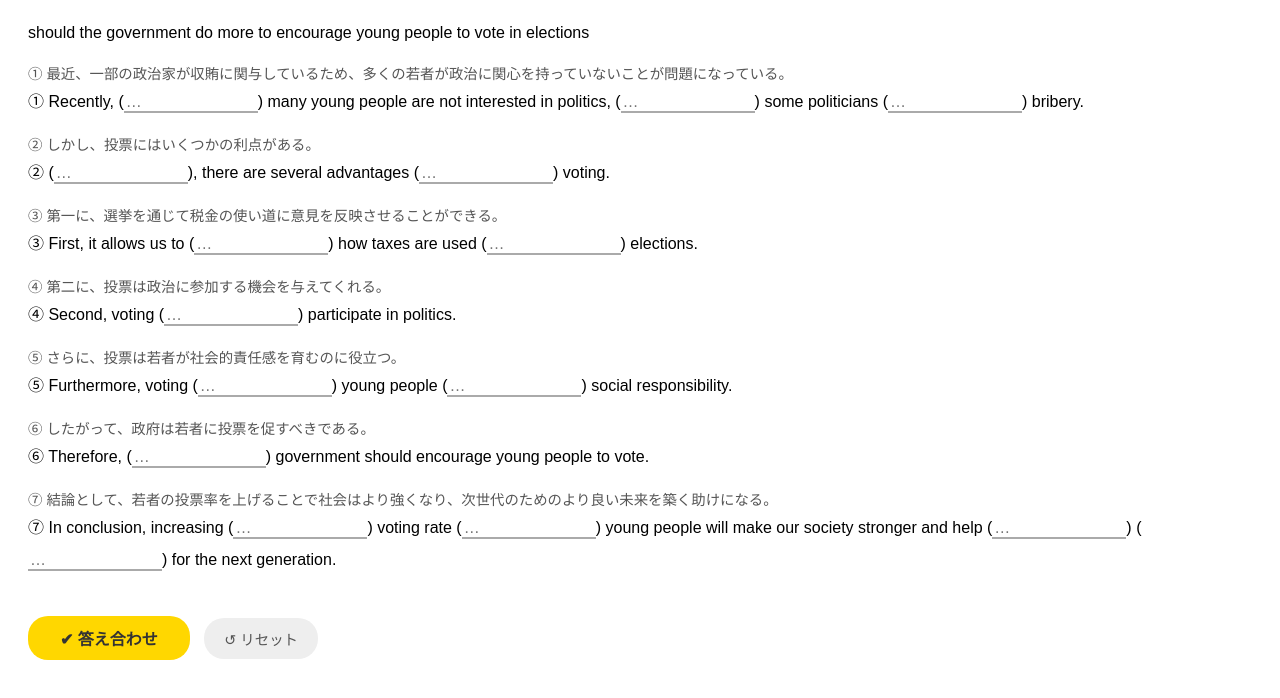
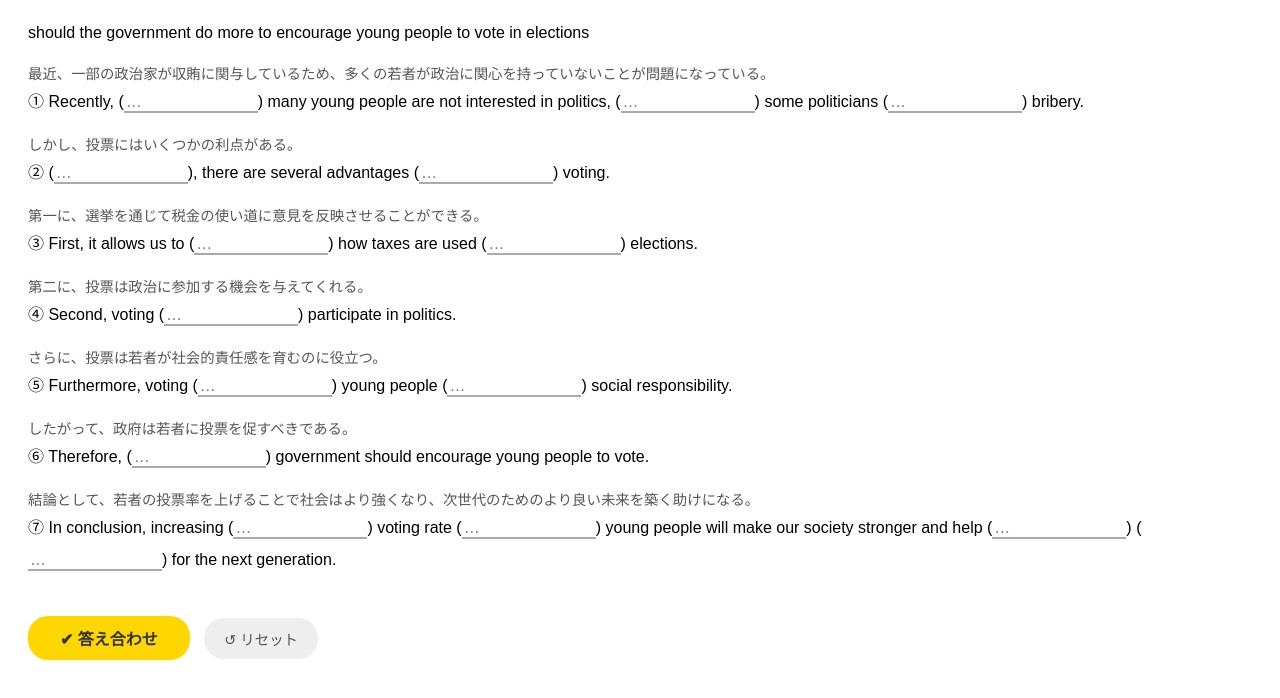
Before and after one commit to mari0621-make/english-composition, a plain HTML site: page 202303_politics.html in a window 1280 px wide. Shown: the part 144-842 px from the top of the page. Drawn offline with Linux system fonts and the light colour scheme.

Commit message:
Update 202303_politics.html

```diff
--- a/202303_politics.html
+++ b/202303_politics.html
@@ -91,37 +91,37 @@
 <h2>2023年第3回　英検英作文</h2>
 should the government do more to encourage young people to vote in elections
 
-<p class="ja">① 最近、一部の政治家が収賄に関与しているため、多くの若者が政治に関心を持っていないことが問題になっている。</p>
+<p class="ja">最近、一部の政治家が収賄に関与しているため、多くの若者が政治に関心を持っていないことが問題になっている。</p>
 <p class="en">
 ① Recently, (<span class="blank"><input type="text" placeholder="…" data-answer="it has become an issue that"></span>) many young people are not interested in politics, (<span class="blank"><input type="text" placeholder="…" data-answer="partly because"></span>) some politicians (<span class="blank"><input type="text" placeholder="…" data-answer="have been involved in"></span>) bribery.
 </p>
 
-<p class="ja">② しかし、投票にはいくつかの利点がある。</p>
+<p class="ja">しかし、投票にはいくつかの利点がある。</p>
 <p class="en">
 ② (<span class="blank"><input type="text" placeholder="…" data-answer="However"></span>), there are several advantages (<span class="blank"><input type="text" placeholder="…" data-answer="to"></span>) voting.
 </p>
 
-<p class="ja">③ 第一に、選挙を通じて税金の使い道に意見を反映させることができる。</p>
+<p class="ja">第一に、選挙を通じて税金の使い道に意見を反映させることができる。</p>
 <p class="en">
 ③ First, it allows us to (<span class="blank"><input type="text" placeholder="…" data-answer="have a say in"></span>) how taxes are used (<span class="blank"><input type="text" placeholder="…" data-answer="through"></span>) elections.
 </p>
 
-<p class="ja">④ 第二に、投票は政治に参加する機会を与えてくれる。</p>
+<p class="ja">第二に、投票は政治に参加する機会を与えてくれる。</p>
 <p class="en">
 ④ Second, voting (<span class="blank"><input type="text" placeholder="…" data-answer="gives us an opportunity to"></span>) participate in politics.
 </p>
 
-<p class="ja">⑤ さらに、投票は若者が社会的責任感を育むのに役立つ。</p>
+<p class="ja">さらに、投票は若者が社会的責任感を育むのに役立つ。</p>
 <p class="en">
 ⑤ Furthermore, voting (<span class="blank"><input type="text" placeholder="…" data-answer="can help"></span>) young people (<span class="blank"><input type="text" placeholder="…" data-answer="develop a sense of"></span>) social responsibility.
 </p>
 
-<p class="ja">⑥ したがって、政府は若者に投票を促すべきである。</p>
+<p class="ja">したがって、政府は若者に投票を促すべきである。</p>
 <p class="en">
 ⑥ Therefore, (<span class="blank"><input type="text" placeholder="…" data-answer="the"></span>) government should encourage young people to vote.
 </p>
 
-<p class="ja">⑦ 結論として、若者の投票率を上げることで社会はより強くなり、次世代のためのより良い未来を築く助けになる。</p>
+<p class="ja">結論として、若者の投票率を上げることで社会はより強くなり、次世代のためのより良い未来を築く助けになる。</p>
 <p class="en">
 ⑦ In conclusion, increasing (<span class="blank"><input type="text" placeholder="…" data-answer="the"></span>) voting rate (<span class="blank"><input type="text" placeholder="…" data-answer="among"></span>) young people will make our society stronger and help (<span class="blank"><input type="text" placeholder="…" data-answer="build"></span>) (<span class="blank"><input type="text" placeholder="…" data-answer="a better future"></span>) for the next generation.
 </p>
```
